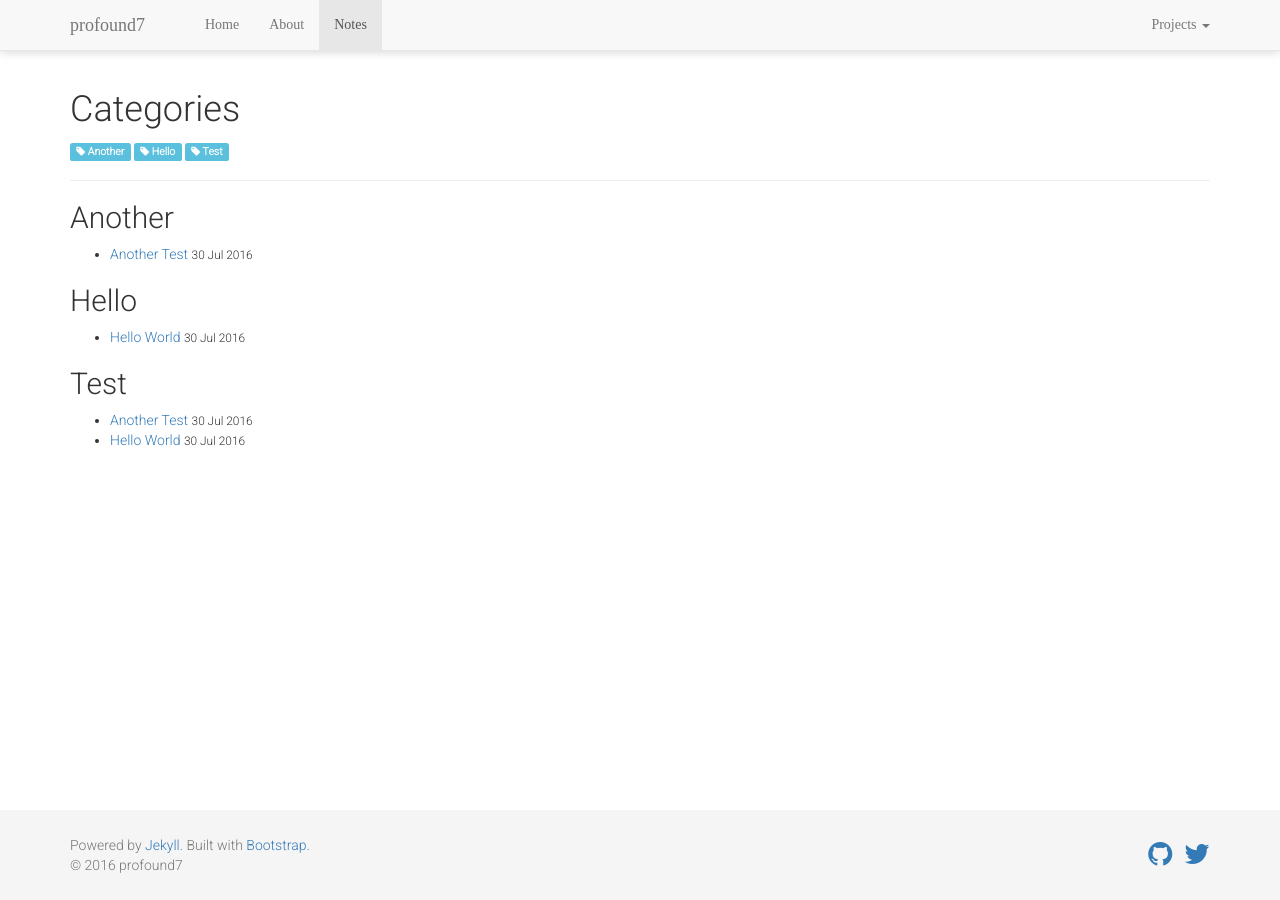
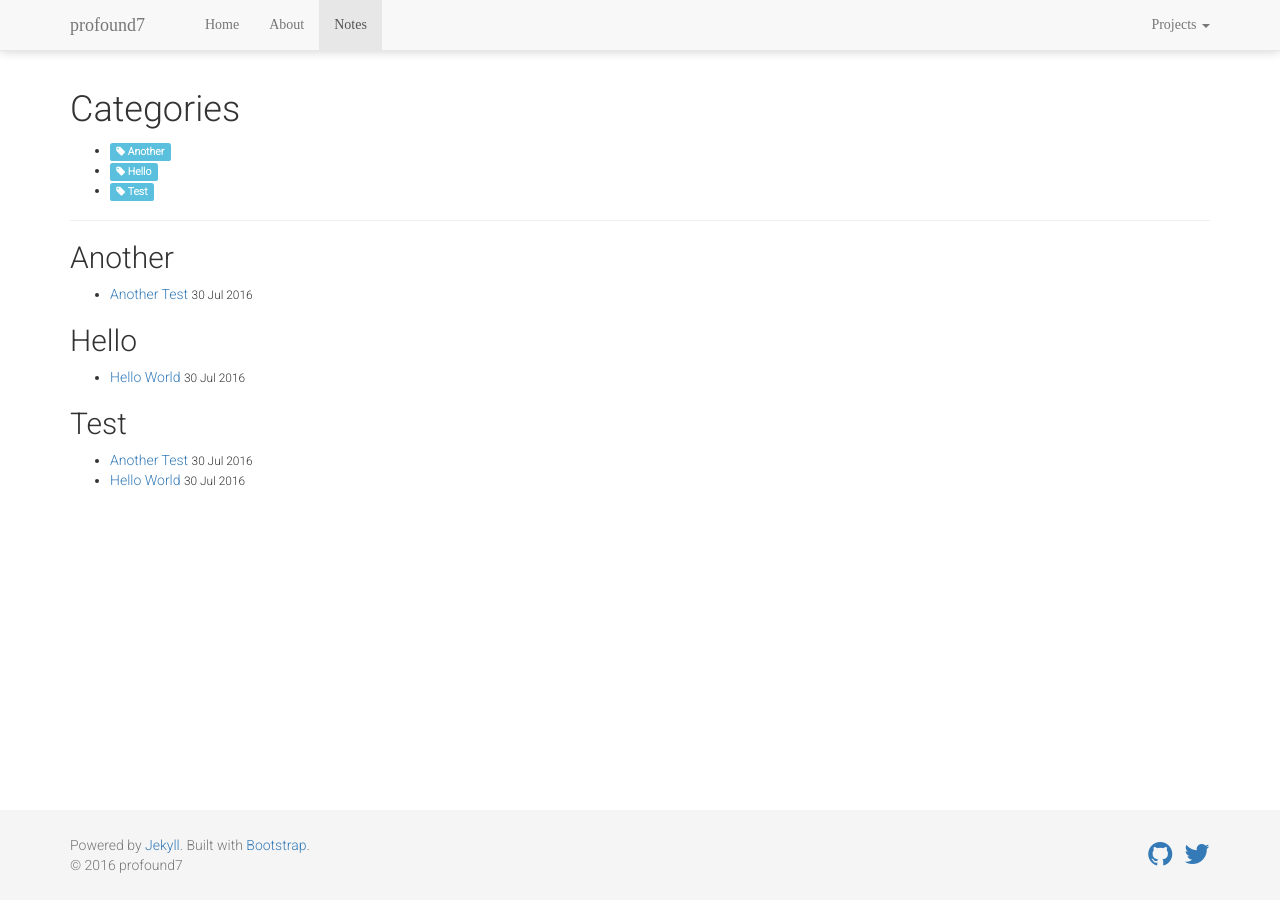
Before and after one commit to profound7/profound7.github.io, a Jekyll site: the page built from notes/categories.html, in a window 1280 px wide. Built offline with Jekyll 4.4.1, drawn with Linux system fonts in a browser that asks for light colours; nearby versions of some CDN libraries; some web fonts are replaced.

Commit message:
design update

```diff
--- /dev/null
+++ b/_includes/partials/category-list.html
@@ -0,0 +1,12 @@
+<ul class="category-list">
+    {% for cat_data in sorted_categories %}
+        {% assign cat = cat_data | first %}
+        <li>
+            <a href="#{{ cat | slugify }}" class="codinfox-tag-mark">
+                <span class="label label-info">
+                    <i class="fa fa-tag" aria-hidden="true"></i> {{ cat }}
+                </span>
+            </a>
+        </li>
+    {% endfor %}
+</ul>
--- a/_includes/head.html
+++ b/_includes/site/head.html
@@ -7,7 +7,7 @@
 
     <title>{{ page.title }}</title>
 
-    {% include styles.html %}
+    {% include site/styles.html %}
 
     <!-- HTML5 shim and Respond.js for IE8 support of HTML5 elements and media queries -->
     <!-- WARNING: Respond.js doesn't work if you view the page via file:// -->
--- a/_layouts/default.html
+++ b/_layouts/default.html
@@ -11,10 +11,10 @@ nav:
 <!DOCTYPE html>
 <html lang="en">
 
-    {% include head.html %}
+    {% include site/head.html %}
 
     <body>
-        {% include nav.html %}
+        {% include site/nav.html %}
 
         <div class="container">
 
@@ -40,6 +40,6 @@ nav:
             </div>
         </footer>
 
-        {% include scripts.html %}
+        {% include site/scripts.html %}
     </body>
 </html>
--- a/_layouts/post.html
+++ b/_layouts/post.html
@@ -5,6 +5,6 @@ layout: 2-columns
 <div class="posts">
 
     {% assign post = page %}
-    {% include post.html %}
+    {% include partials/post.html %}
 
 </div>
--- a/notes/categories.html
+++ b/notes/categories.html
@@ -3,45 +3,22 @@ layout: default
 title: Categories
 permalink: /notes/categories/
 ---
-
-{% assign rawcats = "" %}
-{% for post in site.posts %}
-	{% assign tcats = post.categories | join:'|' | append:'|' %}
-	{% assign rawcats = rawcats | append:tcats %}
-{% endfor %}
-{% assign rawcats = rawcats | split:'|' | sort %}
-
-
-{% assign cats = "" %}
-{% for cat in rawcats %}
-	{% if cat != "" %}
-		{% if cats == "" %}
-			{% assign cats = cat | split:'|' %}
-		{% endif %}
-		{% unless cats contains cat %}
-			{% assign cats = cats | join:'|' | append:'|' | append:cat | split:'|' %}
-		{% endunless %}
-	{% endif %}
-{% endfor %}
-
+{% assign sorted_categories = site.categories | sort %}
 
 <div class="posts">
 
     <h1>Categories</h1>
 
-    {% for cat in cats %}
-        <a href="#{{ cat | slugify }}" class="codinfox-tag-mark"><span class="label label-info"><i class="fa fa-tag" aria-hidden="true"></i> {{ cat }}</span></a>
-    {% endfor %}
+    {% include partials/category-list.html %}
 
     <hr>
 
-    {% for cat in cats %}
+    {% for cat_data in sorted_categories %}
+		{% assign cat = cat_data | first %}
         <h2 id="{{ cat | slugify }}">{{ cat }}</h2>
-        <ul class="codinfox-category-list">
-            {% for post in site.posts %}
-                {% if post.categories contains cat %}
-                    <li><a href="{{ post.url }}">{{ post.title }}</a> <small>{{ post.date | date_to_string }}</small></li>
-                {% endif %}
+        <ul class="category-post-list">
+            {% for post in cat_data[1] %}
+            	<li><a href="{{ post.url }}">{{ post.title }}</a> <small>{{ post.date | date_to_string }}</small></li>
             {% endfor %}
         </ul>
     {% endfor %}
--- a/notes/index.html
+++ b/notes/index.html
@@ -6,7 +6,7 @@ description: Notes and short essays by Munir Hussin
 <div class="posts">
 
     {% for post in paginator.posts %}
-        {% include post.html %}
+        {% include partials/post.html %}
     {% endfor %}
 
 </div>
```
Also changed, not shown: _includes/partials/post.html (renamed from _includes/post.html), _includes/site/nav.html (renamed from _includes/nav.html), _includes/site/scripts.html (renamed from _includes/scripts.html), _includes/site/styles.html (renamed from _includes/styles.html).
